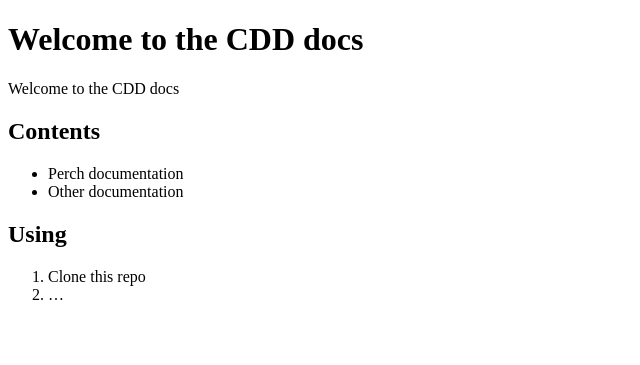
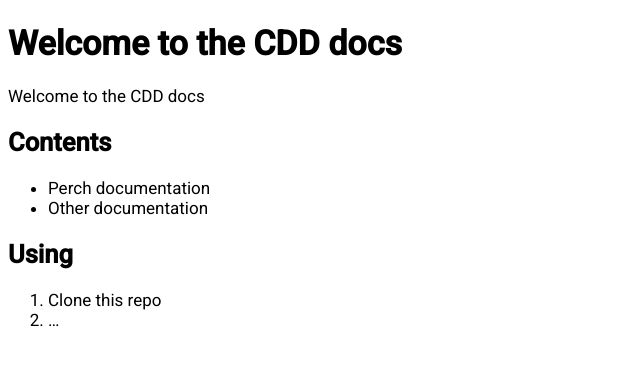
Before and after one commit to cddnation/cddnation.github.io, a Jekyll site: the page built from index.html, in a window 1280 px wide. Shown: the top 365 px of the page, without its empty margins (0-640 px from the left). Built offline with Jekyll 4.4.1, drawn with Linux system fonts in a browser that asks for light colours.

Commit message:
Added assets

```diff
--- a/_includes/head.html
+++ b/_includes/head.html
@@ -3,6 +3,9 @@
     <head>
         <meta charset="utf-8">
         <title>{{ page.title }}</title>
-        <link rel="stylesheet" href="{{ site.baseurl }}/css/main.css" >
+
+        <link href='http://fonts.googleapis.com/css?family=Roboto:400,300,500,300italic,400italic' rel='stylesheet' type='text/css'>
+        <link rel="stylesheet" href="{{ site.baseurl }}/assets/css/main.css" >
+
     </head>
     <body>
--- /dev/null
+++ b/assets/css/main.css
@@ -0,0 +1,4 @@
+html {
+    font-family: 'Roboto', sans-serif;
+    font-size: 17px;
+}
```
Also changed, not shown: 2 other files.
